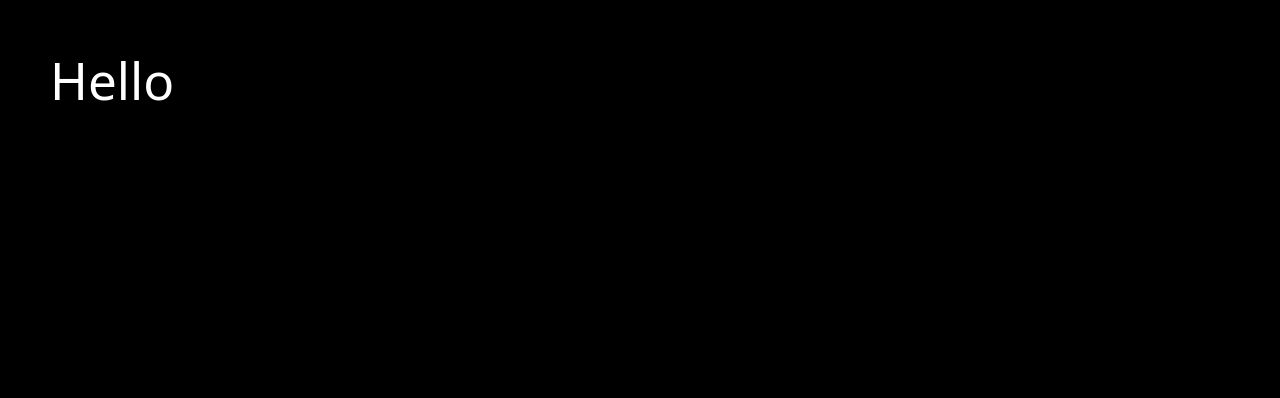
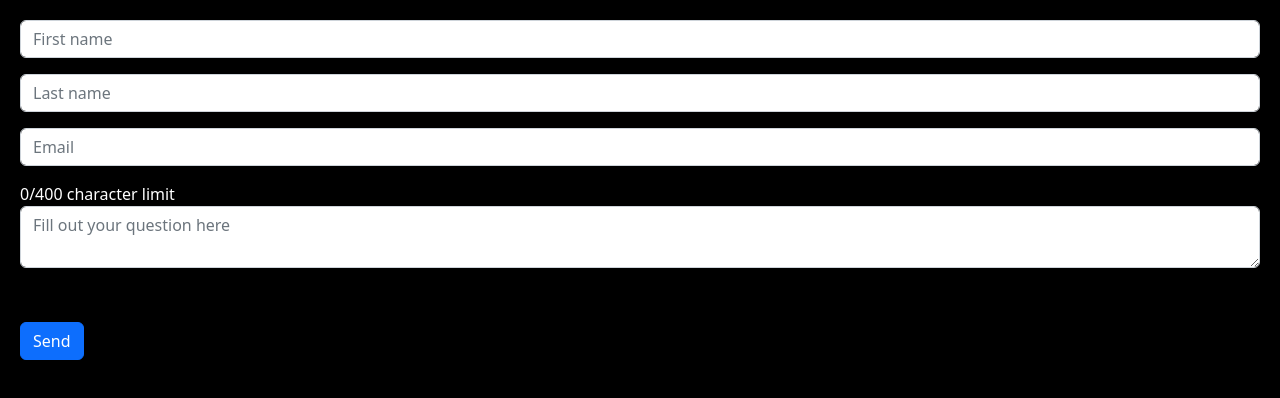
Before and after one commit to FJo88/CoolFashion, a React (Create React App) app: page /contact-us in a window 1280 px wide. Shown: the top 398 px of the page. Built offline with nearby package versions, Linux system fonts and the light colour scheme.

Commit message:
Add ContactUs component

```diff
--- /dev/null
+++ b/src/components/ContactUs.jsx
@@ -0,0 +1,76 @@
+import React from "react";
+import "../style.css";
+import { useState } from "react";
+
+const ContactUs = () => {
+
+  const [characters, setCharacters] = useState("")
+
+  const checkCharacterLength = (e, character) => {
+    character(e.target.value)
+  }
+
+  return (
+      <form className="formContainer">
+        <div className="row mb-3">
+          <div className="col">
+            <input
+              type="text"
+              id="first-name"
+              name="firstName"
+              className="form-control firstName"
+              placeholder="First name"
+              pattern="[A-Za-zÀ-ž\s]{1,20}"
+              maxLength="20"
+              required
+            />
+          </div>
+        </div>
+        <div className="row mb-3">
+          <div className="col">
+            <input
+              type="text"
+              name="lastName"
+              className="form-control lastName"
+              placeholder="Last name"
+              pattern="[A-Za-zÀ-ž\s]{1,30}"
+              maxLength="30"
+              required
+            />
+          </div>
+        </div>
+        <div className="row mb-3">
+          <div className="col">
+            <input
+              type="email"
+              id="email"
+              name="email"
+              className="form-control"
+              placeholder="Email"
+              required
+            />
+          </div>
+        </div>
+        <p className="characterLength">{characters.length}/400 character limit</p>
+        <div className="row mb-3">
+          <div className="col">
+            <textarea
+              type="text"
+              id="user-question"
+              name="userQuestion"
+              className="form-control"
+              placeholder="Fill out your question here"
+              maxLength="400"
+              onChange={(e) => checkCharacterLength(e, setCharacters)}
+              required
+            ></textarea>
+          </div>
+        </div>
+        <button className="btn btn-primary">
+        Send
+      </button>
+      </form>
+  );
+};
+
+export default ContactUs;
--- a/src/pages/ContactUsPage.jsx
+++ b/src/pages/ContactUsPage.jsx
@@ -1,8 +1,11 @@
 import React from 'react'
+import ContactUs from '../components/ContactUs'
 
 const ContactUsPage = () => {
   return (
-    <div><h1>Hello</h1></div>
+    <div>
+      <ContactUs />
+    </div>
   )
 }
 
--- a/src/style.css
+++ b/src/style.css
@@ -1,3 +1,4 @@
+/*HERO STYLING*/
 :root {
   --gradient: linear-gradient(
     45deg,
@@ -189,3 +190,12 @@
   color: #303030;
   border: 3px solid #303030;
 }
+
+/* "CONTACT US" FORM STYLING */
+.formContainer {
+  margin: 20px;
+}
+
+.characterLength {
+  color: white;
+}
```
